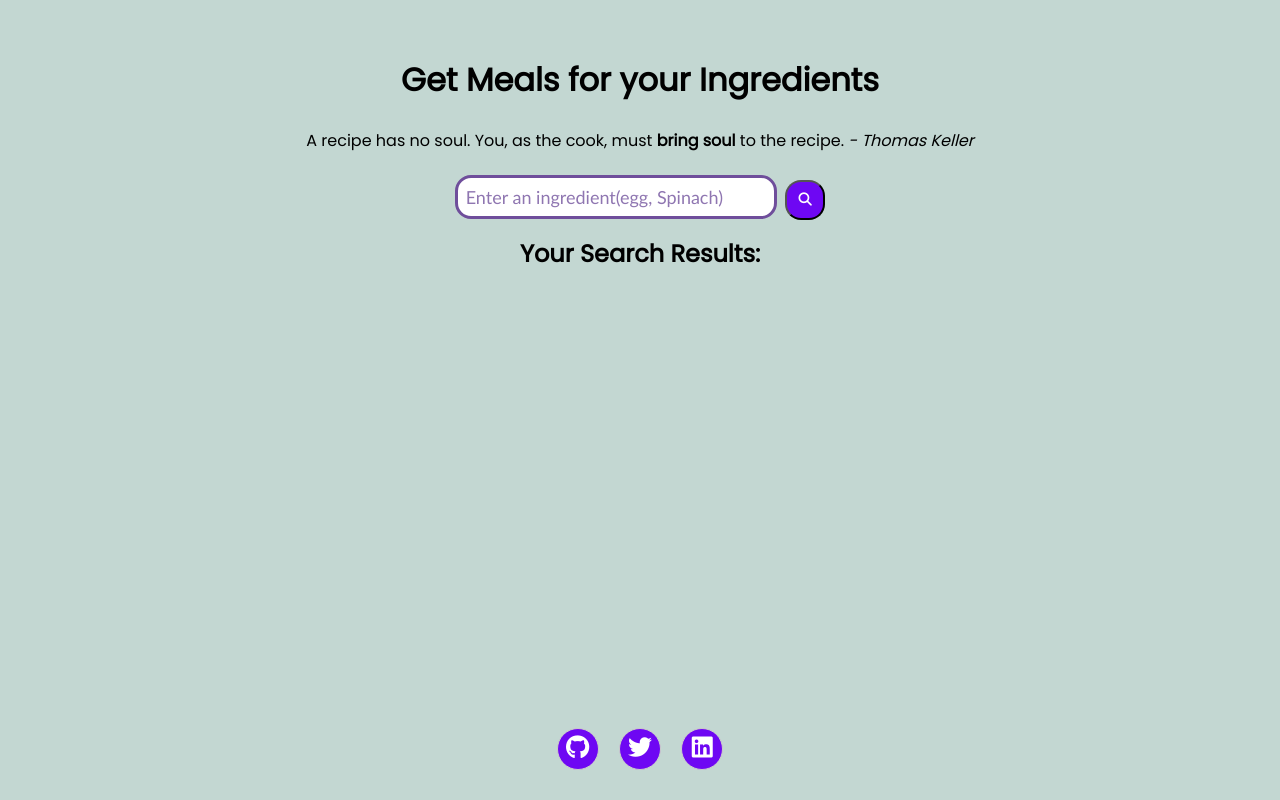
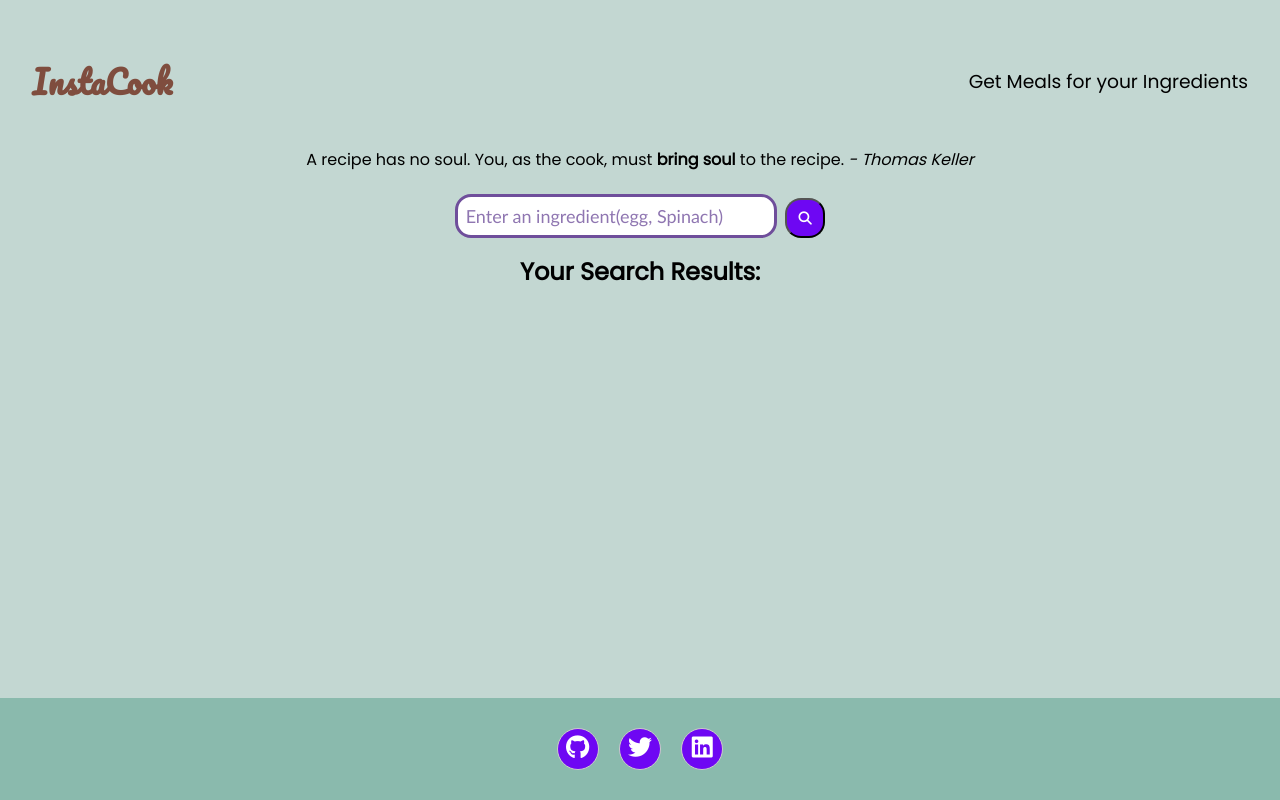
Before and after one commit to rushikesh1799/Easy-Meal-Recipe-App, a plain HTML site: page index.html in a window 1280 px wide. Drawn offline with Linux system fonts and the light colour scheme.

Commit message:
Update files

```diff
--- a/index.html
+++ b/index.html
@@ -10,7 +10,9 @@
         href="https://cdn.jsdelivr.net/npm/@fortawesome/fontawesome-free@6.1.2/css/fontawesome.min.css"
         integrity="sha384-X8QTME3FCg1DLb58++lPvsjbQoCT9bp3MsUU3grbIny/3ZwUJkRNO8NPW6zqzuW9" crossorigin="anonymous">
     <link href="https://maxcdn.bootstrapcdn.com/font-awesome/4.2.0/css/font-awesome.min.css" rel="stylesheet">
-    <link rel="stylesheet" href="https://cdnjs.cloudflare.com/ajax/libs/font-awesome/6.2.0/css/all.min.css" integrity="sha512-xh6O/CkQoPOWDdYTDqeRdPCVd1SpvCA9XXcUnZS2FmJNp1coAFzvtCN9BmamE+4aHK8yyUHUSCcJHgXloTyT2A==" crossorigin="anonymous" referrerpolicy="no-referrer" />
+    <link rel="stylesheet" href="https://cdnjs.cloudflare.com/ajax/libs/font-awesome/6.2.0/css/all.min.css"
+        integrity="sha512-xh6O/CkQoPOWDdYTDqeRdPCVd1SpvCA9XXcUnZS2FmJNp1coAFzvtCN9BmamE+4aHK8yyUHUSCcJHgXloTyT2A=="
+        crossorigin="anonymous" referrerpolicy="no-referrer" />
     <link rel="stylesheet" href="style.css">
     <title>Meal Recipes</title>
 </head>
@@ -18,7 +20,11 @@
 <body>
     <div class="container">
         <div class="meal-wrapper">
-            <h1 id="title">Get Meals for your Ingredients</h1>
+            <div class="titles">
+                <a href="#" class="title-name"><h1>InstaCook</h1></a>
+                <h3 id="sub-title">Get Meals for your Ingredients</h3>
+            </div>
+
             <blockquote>A recipe has no soul. You, as the cook, must <strong>bring soul</strong> to the recipe.
                 <cite>- Thomas Keller</cite>
             </blockquote>
@@ -33,6 +39,8 @@
             <div class="meal-result">
                 <h2>Your Search Results:</h2>
                 <div class="output"></div>
+            </div>
+
         </div>
 
         <!-- Meal details -->
@@ -59,7 +67,6 @@
                     <a href="#" target="_blank">Watch Video</a> -->
             </div>
         </div>
-        </div>
 
 
     </div>
@@ -67,7 +74,8 @@
         <div class="social">
             <a href="https://github.com/rushikesh1799" target="_blank"><i class="fab fa-github"></i></a>
             <a href="https://twitter.com/rushi1799" target="_blank"><i class="fab fa-twitter"></i></a>
-            <a href="https://www.linkedin.com/in/rushikesh-bunge-9b14b2155/" target="_blank"><i class="fab fa-linkedin"></i></a>
+            <a href="https://www.linkedin.com/in/rushikesh-bunge-9b14b2155/" target="_blank"><i
+                    class="fab fa-linkedin"></i></a>
         </div>
     </section>
 
--- a/index.js
+++ b/index.js
@@ -3,12 +3,17 @@ const showMealDetailsContent = document.querySelector(".meal-details-content");
 const outputRecipes = document.querySelector(".output");
 const userInput = document.querySelector("#input-area");
 const recipeCloseButton = document.querySelector("#recipe-close-btn");
+const mealWrapper = document.querySelector(".meal-wrapper")
 
 getRecipeButton.addEventListener("click", getRecipes);
 outputRecipes.addEventListener("click", getRecipeOfMeal);
 recipeCloseButton.addEventListener("click", () => {
     showMealDetailsContent.parentElement.classList.remove("showRecipe");
 });
+
+mealWrapper.addEventListener("click", () => {
+    showMealDetailsContent.parentElement.classList.remove("showRecipe");
+})
 
 function getRecipes(e) {
     let userValue = userInput.value;
--- a/style.css
+++ b/style.css
@@ -1,5 +1,5 @@
 @import url('https://fonts.googleapis.com/css2?family=Poppins&display=swap');
-
+@import url('https://fonts.googleapis.com/css2?family=Pacifico&display=swap');
 body,
 html {
     margin: 0;
@@ -27,6 +27,23 @@ body {
     position: relative;
 }
 
+.titles {
+    display: flex;
+    justify-content: space-between;
+
+}
+
+.title-name {
+    font-family: 'Pacifico', cursive;
+    text-decoration: none;
+    color:#7F4D3E;
+}
+
+#sub-title {
+    align-self: center;
+    font-weight: 500;
+}
+
 .output {
     margin: 2rem 0;
     display: grid;
@@ -35,9 +52,9 @@ body {
     padding-bottom: 50px;
 }
 
-#title {
+/* #title {
     margin: 1.5rem auto;
-}
+} */
 
 blockquote {
     margin: 1rem auto;
@@ -73,7 +90,7 @@ blockquote {
     /* border: none; */
     border-top-right-radius: 2rem;
     border-bottom-right-radius: 2rem;
-    transition: all 0.4s linear;
+    /* transition: all 0.4s linear; */
     border-radius: 1rem;
     cursor: pointer;
 }
@@ -268,7 +285,7 @@ blockquote {
 
 .footer {
     padding: 30px 0;
-    background-color: #c3d7d2;
+    background-color: rgb(138, 186, 173);
     position: absolute;
     bottom: 0;
     width: 100%;
```
Lines whose indentation alone changed are shown as unchanged.
